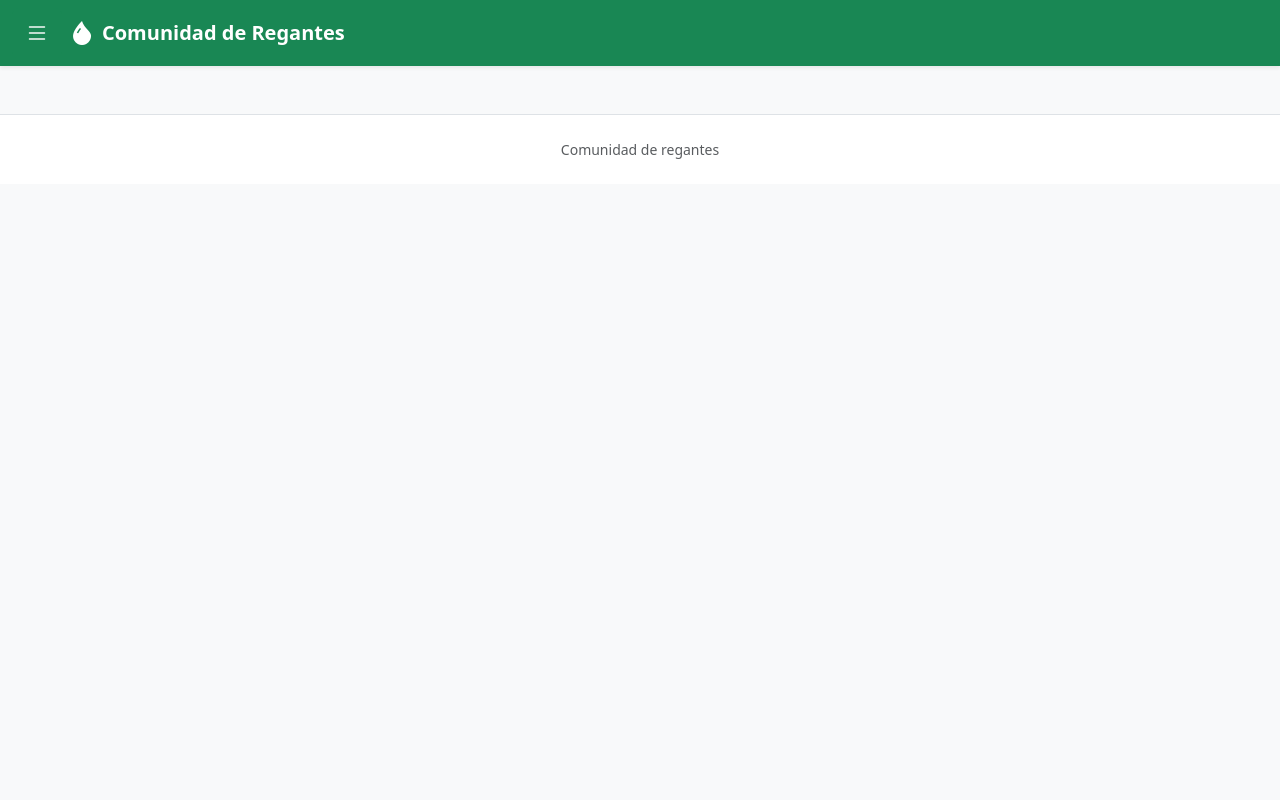
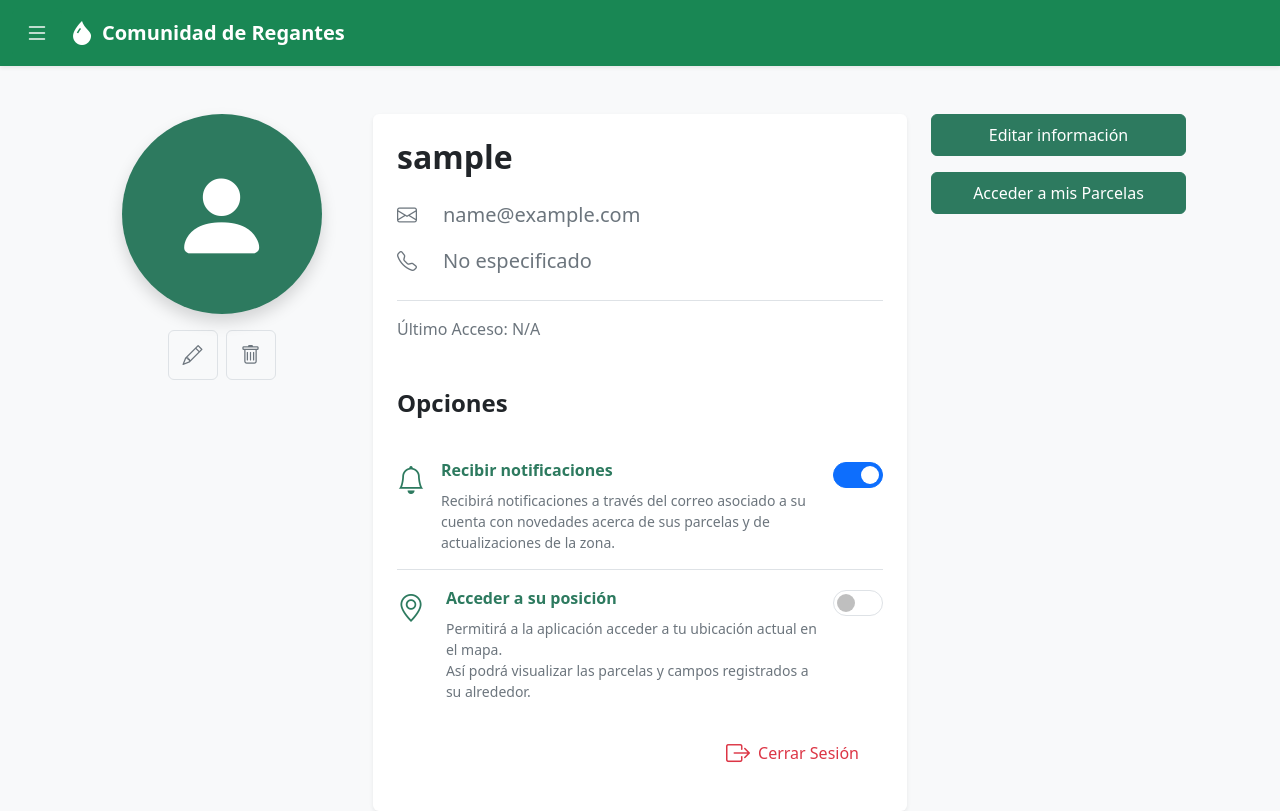
Before and after one commit to Marcurio22/Sistema-GIS, a Flask app: page /perfil in a window 1280 px wide. Before the commit the page ends 159 px from the top, so only its background shows below. Run offline with Flask 3, Linux system fonts and the light colour scheme; the visitor is signed in with stand-in values (Sample User, id 1); data comes from the database, SQL or seed files in the repository.

Commit message:
Agregar telefono

```diff
--- a/src/webapp/__init__.py
+++ b/src/webapp/__init__.py
@@ -2,6 +2,8 @@
 from flask_sqlalchemy import SQLAlchemy
 from flask_login import LoginManager
 from .config import Config
+from .filters import formato_tel_es
+
 
 # Instanciar extensiones
 db = SQLAlchemy()
@@ -19,6 +21,8 @@
     login_manager.needs_refresh_message = None
 
     from .auth.routes import auth_bp
+
+    app.jinja_env.filters['tel_es'] = formato_tel_es
     app.register_blueprint(auth_bp)
 
     return app
--- a/src/webapp/auth/routes.py
+++ b/src/webapp/auth/routes.py
@@ -1,8 +1,10 @@
 from flask import Blueprint, render_template, request, redirect, url_for, flash
 from flask_login import login_user, logout_user, login_required, current_user
 from .. import db, login_manager
-from ..models import User
+from sqlalchemy import desc
+from ..models import LogsSistema, User
 from ..utils.logging_handler import SQLAlchemyHandler
+from ..utils.utils import normalizar_telefono_es
 import logging
 
 auth_bp = Blueprint('auth', __name__)
@@ -33,30 +35,52 @@
         username = request.form.get('username')
         email = request.form.get('email')
         password = request.form.get('password')
+        telefono = request.form.get('telefono')
 
+        # Validar usuario existente
         user = User.query.filter_by(username=username).first()
-        if user is None:
-            new_user = User(username=username, email=email)
-            new_user.set_password(password)
-            db.session.add(new_user)
-            db.session.commit()
-
-            logger.info(
-                f'Usuario {username} registrado exitosamente',
-                extra={'tipo_operacion': 'REGISTRO', 'modulo': 'AUTH'}
-            )
-
-            flash('Registro exitoso. Por favor, inicia sesión.', 'success')
-            return redirect(url_for('auth.login'))
-        else:
+        if user is not None:
             logger.warning(
                 f'Intento de registro con username existente: {username}',
                 extra={'tipo_operacion': 'REGISTRO', 'modulo': 'AUTH'}
             )
             flash('El nombre de usuario ya existe.', 'danger')
+            return render_template('register.html',
+                                 username=username,
+                                 email=email,
+                                 telefono=telefono)
+
+        # Validar teléfono
+        telefono_normalizado = None
+        if telefono:  # Solo validar si se proporcionó un teléfono
+            try:
+                telefono_normalizado = normalizar_telefono_es(telefono)
+            except ValueError as e:
+                flash(str(e), 'danger')
+                logger.warning(
+                    f'Formato de teléfono inválido en registro: {telefono}',
+                    extra={'tipo_operacion': 'REGISTRO', 'modulo': 'AUTH'}
+                )
+                return render_template('register.html',
+                                     username=username,
+                                     email=email,
+                                     telefono=telefono)
+
+        # Si todo está bien, crear el usuario
+        new_user = User(username=username, email=email, telefono=telefono_normalizado)
+        new_user.set_password(password)
+        db.session.add(new_user)
+        db.session.commit()
+
+        logger.info(
+            f'Usuario {username} registrado exitosamente',
+            extra={'tipo_operacion': 'REGISTRO', 'modulo': 'AUTH'}
+        )
+
+        flash('Registro exitoso. Por favor, inicia sesión.', 'success')
+        return redirect(url_for('auth.login'))
 
     return render_template('register.html')
-
 
 @auth_bp.route('/login', methods=['GET', 'POST'])
 def login():
@@ -114,7 +138,17 @@
 @login_required
 def perfil():
     # current_user viene de Flask-Login
-    return render_template('perfil.html', user=current_user)
+    ultimo_log = LogsSistema.query.filter(
+        LogsSistema.id_usuario == current_user.id_usuario,
+        LogsSistema.modulo.in_(['DASHBOARD']),
+        LogsSistema.tipo_operacion == 'ACCESO'
+    ).order_by(desc(LogsSistema.fecha_hora)).first()
+
+    logger.info(
+        f'Usuario {current_user.username} accedió al perfil',
+        extra={'tipo_operacion': 'ACCESO', 'modulo': 'PERFIL'}
+    )
+    return render_template('perfil.html', user=current_user, ultimo_acceso=ultimo_log.fecha_hora if ultimo_log else None)
 
 
 @auth_bp.route('/')
--- /dev/null
+++ b/src/webapp/filters.py
@@ -0,0 +1,18 @@
+# app/filters.py
+import re
+
+def formato_tel_es(value: str) -> str:
+    """
+    Convierte '+34666768633' en '+34 666 76 86 33'
+    Si no cumple el patrón esperado, devuelve el valor tal cual.
+    """
+    if not value:
+        return ''
+
+    # Esperamos +34 + 9 dígitos
+    m = re.match(r'^\+34(\d{9})$', value)
+    if not m:
+        return value
+
+    num = m.group(1)  # '666768633'
+    return f'+34 {num[0:3]} {num[3:5]} {num[5:7]} {num[7:9]}'
--- a/src/webapp/models.py
+++ b/src/webapp/models.py
@@ -14,7 +14,8 @@
     email = db.Column(db.String, unique=True, nullable=False)
     rol = db.Column(db.String, default='user')
     fecha_registro = db.Column(db.DateTime(timezone=True), default=lambda: datetime.now(timezone.utc))
-    activo = db.Column(db.Boolean, default=True)
+    activo = db.Column(db.Boolean, default=False)
+    telefono = db.Column(db.String, nullable=True)
 
     # Métodos de seguridad
     def set_password(self, password):
--- a/src/webapp/templates/base.html
+++ b/src/webapp/templates/base.html
@@ -7,6 +7,7 @@
     <title>{% block title %}Comunidad de Regantes{% endblock %}</title>
     <link href="https://cdn.jsdelivr.net/npm/bootstrap@5.3.2/dist/css/bootstrap.min.css" rel="stylesheet" />
     <link rel="stylesheet" href="https://cdn.jsdelivr.net/npm/bootstrap-icons@1.11.1/font/bootstrap-icons.css" />
+    <link rel="stylesheet" href="https://cdnjs.cloudflare.com/ajax/libs/font-awesome/6.4.0/css/all.min.css">
 </head>
 
 <body class="bg-light">
@@ -63,7 +64,7 @@
         </button>
 
         <!-- Logo y nombre alineados a la izquierda -->
-        <a class="navbar-brand d-flex align-items-center" href="#">
+        <a class="navbar-brand d-flex align-items-center" href="{{ url_for('auth.dashboard') }}">
             <i class="bi bi-droplet-fill me-2 fs-4"></i>
             <span class="fw-bold">Comunidad de Regantes</span>
         </a>
@@ -75,12 +76,7 @@
     <!-- Contenido principal -->
     <div class="container mt-5">{% block content %}{% endblock %}</div>
 
-    <!-- Footer -->
-    <footer class="mt-5 py-4 bg-white border-top">
-        <div class="container text-center text-muted small">
-            <p class="mb-0">Comunidad de regantes</p>
-        </div>
-    </footer>
+
 
     <script src="https://cdn.jsdelivr.net/npm/bootstrap@5.3.2/dist/js/bootstrap.bundle.min.js"></script>
 </body>
--- a/src/webapp/templates/login.html
+++ b/src/webapp/templates/login.html
@@ -8,7 +8,6 @@
     <link rel="stylesheet" href="https://cdn.jsdelivr.net/npm/bootstrap-icons@1.11.1/font/bootstrap-icons.css">
 </head>
 <body class="bg-light min-vh-100 d-flex align-items-center justify-content-center">
-
 <div class="container">
     <div class="row bg-white rounded-4 shadow-lg overflow-hidden" style="max-width: 1100px; margin: 0 auto;">
 
--- a/src/webapp/templates/perfil.html
+++ b/src/webapp/templates/perfil.html
@@ -1,9 +1,118 @@
 {% extends "base.html" %}
 
-{% block title %}Dashboard{% endblock %}
+{% block title %}Mi Perfil{% endblock %}
 
 {% block content %}
+<style>
+    .bg-verde {
+        background-color: #2d7a5f !important;
+    }
+
+    .text-verde {
+        color: #2d7a5f !important;
+    }
+
+    .btn-verde {
+        background-color: #2d7a5f;
+        border-color: #2d7a5f;
+    }
+
+    .btn-verde:hover {
+        background-color: #3a9b78;
+        border-color: #3a9b78;
+    }
+</style>
 
 
+<div class="container mt-5">
+    <div class="row">
+        <!-- Avatar -->
+        <div class="col-md-3 text-center">
+            <div class="d-inline-block position-relative">
+                <div class="rounded-circle bg-verde d-flex align-items-center justify-content-center shadow"
+                    style="width: 200px; height: 200px;">
+                    <i class="bi bi-person-fill text-white" style="font-size: 100px;"></i>
+                </div>
+            </div>
+            <div class="d-flex gap-2 justify-content-center mt-3">
+                <button class="btn btn-light border" style="width: 50px; height: 50px;">
+                    <i class="bi bi-pencil text-secondary fs-5"></i>
+                </button>
+                <button class="btn btn-light border" style="width: 50px; height: 50px;">
+                    <i class="bi bi-trash text-secondary fs-5"></i>
+                </button>
+            </div>
+        </div>
 
+        <!-- Información -->
+        <div class="col-md-6">
+            <div class="bg-white p-4 rounded shadow-sm">
+                <h1 class="h2 fw-bold mb-4">{{ user.username }}</h1>
+
+                <div class="d-flex align-items-center gap-3 mb-3 text-secondary fs-5">
+                    <i class="bi bi-envelope" style="width: 30px;"></i>
+                    <span>{{ user.email }}</span>
+                </div>
+
+                <div class="d-flex align-items-center gap-3 mb-3 text-secondary fs-5">
+                    <i class="bi bi-telephone" style="width: 30px;"></i>
+                    <span>{{ user.telefono | tel_es or 'No especificado' }}</span>
+                </div>
+
+                <div class="d-flex align-items-center gap-2 text-secondary mt-4 pt-3 border-top">
+                   <span>Último Acceso: {{ ultimo_acceso.strftime('%d/%m/%Y %H:%M:%S') if ultimo_acceso else 'N/A' }}</span>
+                </div>
+
+                <div class="mt-5">
+                    <h2 class="h4 fw-bold mb-4">Opciones</h2>
+
+                    <div class="d-flex align-items-start gap-3 py-3 border-bottom">
+                        <i class="bi bi-bell text-verde fs-3" style="width: 40px;"></i>
+                        <div class="flex-grow-1">
+                            <div class="fw-bold text-verde mb-2">Recibir notificaciones</div>
+                            <div class="text-secondary small">
+                                Recibirá notificaciones a través del correo asociado a su cuenta con novedades acerca de
+                                sus parcelas y de actualizaciones de la zona.
+                            </div>
+                        </div>
+                        <div class="form-check form-switch">
+                            <input class="form-check-input" type="checkbox" role="switch" checked
+                                style="width: 50px; height: 26px;">
+                        </div>
+                    </div>
+
+                    <div class="d-flex align-items-start gap-3 py-3">
+                        <i class="bi bi-geo-alt text-verde fs-3" style="width: 40px;"></i>
+                        <div class="flex-grow-1">
+                            <div class="fw-bold text-verde mb-2">Acceder a su posición</div>
+                            <div class="text-secondary small">
+                                Permitirá a la aplicación acceder a tu ubicación actual en el mapa.<br>
+                                Así podrá visualizar las parcelas y campos registrados a su alrededor.
+                            </div>
+                        </div>
+                        <div class="form-check form-switch">
+                            <input class="form-check-input" type="checkbox" role="switch"
+                                style="width: 50px; height: 26px;">
+                        </div>
+
+                    </div>
+                    <div class="mt-auto px-4 py-3 border-top border-white border-opacity-10 d-flex justify-content-end">
+                        <a class="nav-link text-danger d-inline-flex align-items-center fs-6"
+                            href="{{ url_for('auth.logout') }}">
+                            <i class="bi bi-box-arrow-right me-2 fs-4"></i>
+                            <span class="fs-6">Cerrar Sesión</span>
+                        </a>
+                    </div>
+
+                </div>
+            </div>
+        </div>
+
+        <!-- Botones -->
+        <div class="col-md-3">
+            <button class="btn btn-verde text-white w-100 mb-3 py-2">Editar información</button>
+            <button class="btn btn-verde text-white w-100 py-2">Acceder a mis Parcelas</button>
+        </div>
+    </div>
+</div>
 {% endblock %}
```
Also changed, not shown: src/webapp/templates/register.html (+14 -5 lines), src/webapp/utils/utils.py (added, +36 -0 lines).
